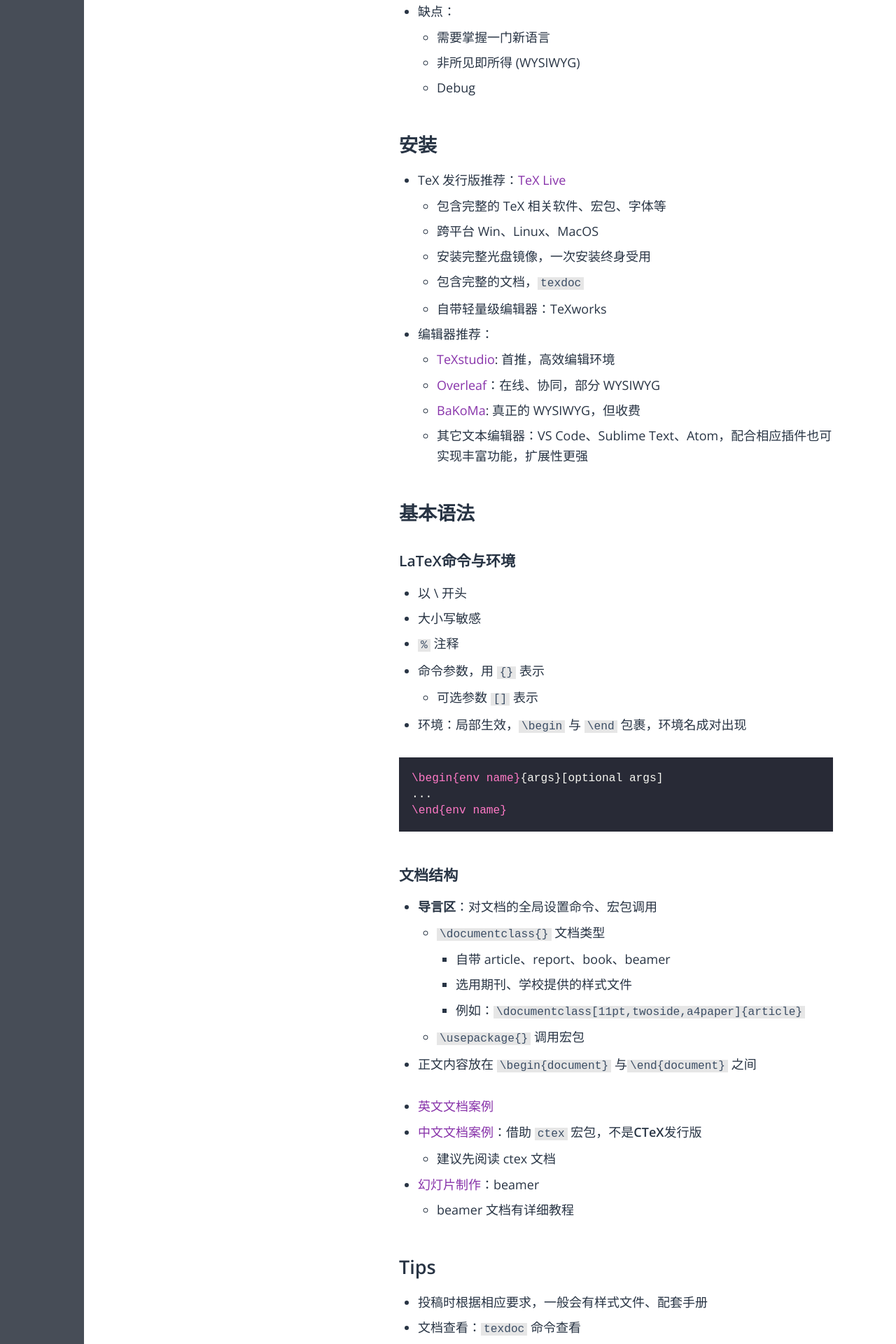
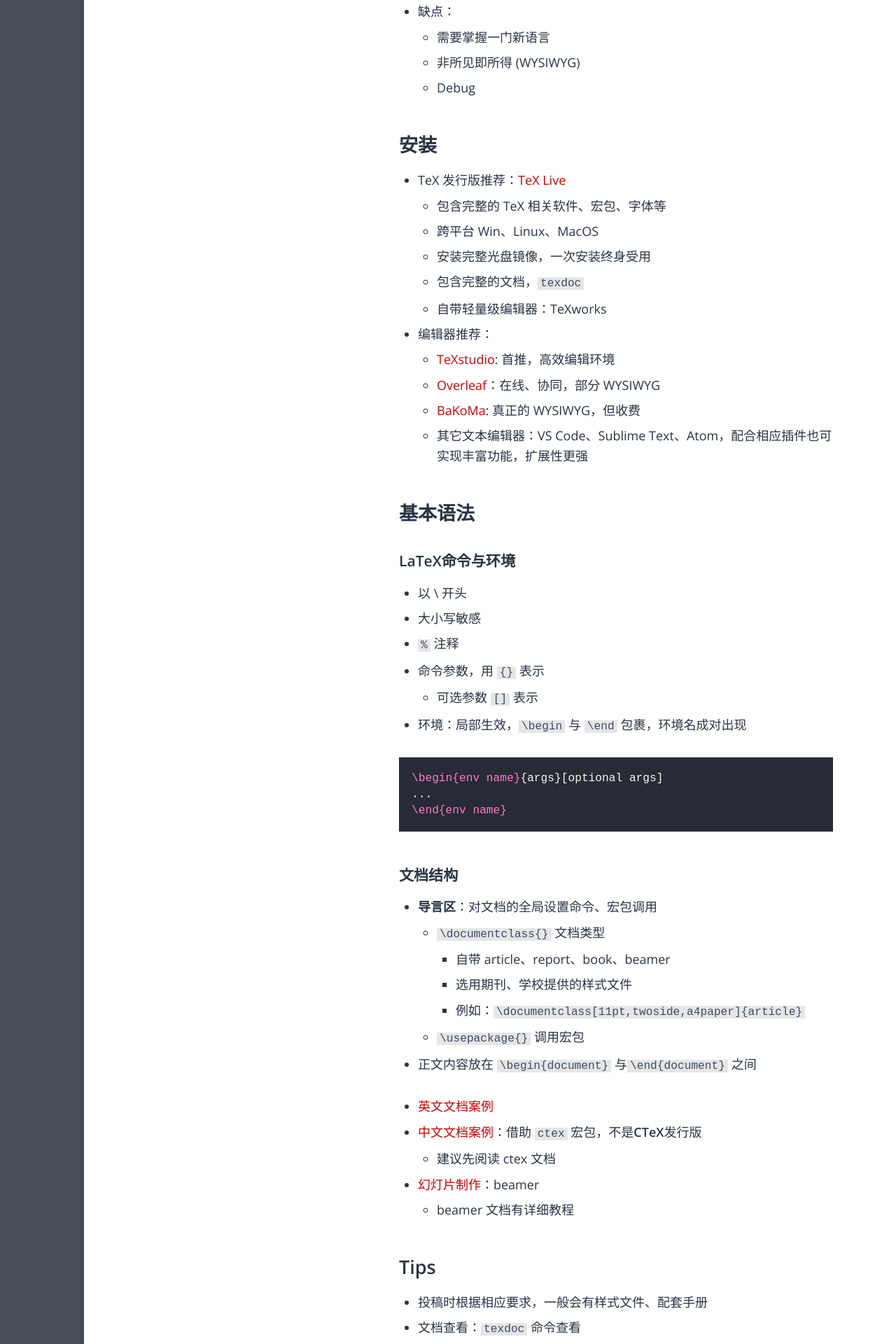
Before and after one commit to zweien/zweien.github.io, a Jekyll site: the page built from _posts/2019-8-11-latex.md, in a window 1280 px wide. Shown: the part 570-2490 px from the top of the page at 70% size. Built offline with Jekyll 4.4.1, drawn with Linux system fonts in a browser that asks for light colours; some web fonts are replaced.

Commit message:
update link color

```diff
--- a/css/main.sass
+++ b/css/main.sass
@@ -77,7 +77,7 @@ $post-meta-color: #BCC1C4
 
 $post-title-color: #283444
 $post-text-color: #283444
-$post-link-color: #83a
+$post-link-color: #cc0000
 $post-link-hover-color: $gradient-end
 
 $post-bg: #FFFFFF
```
